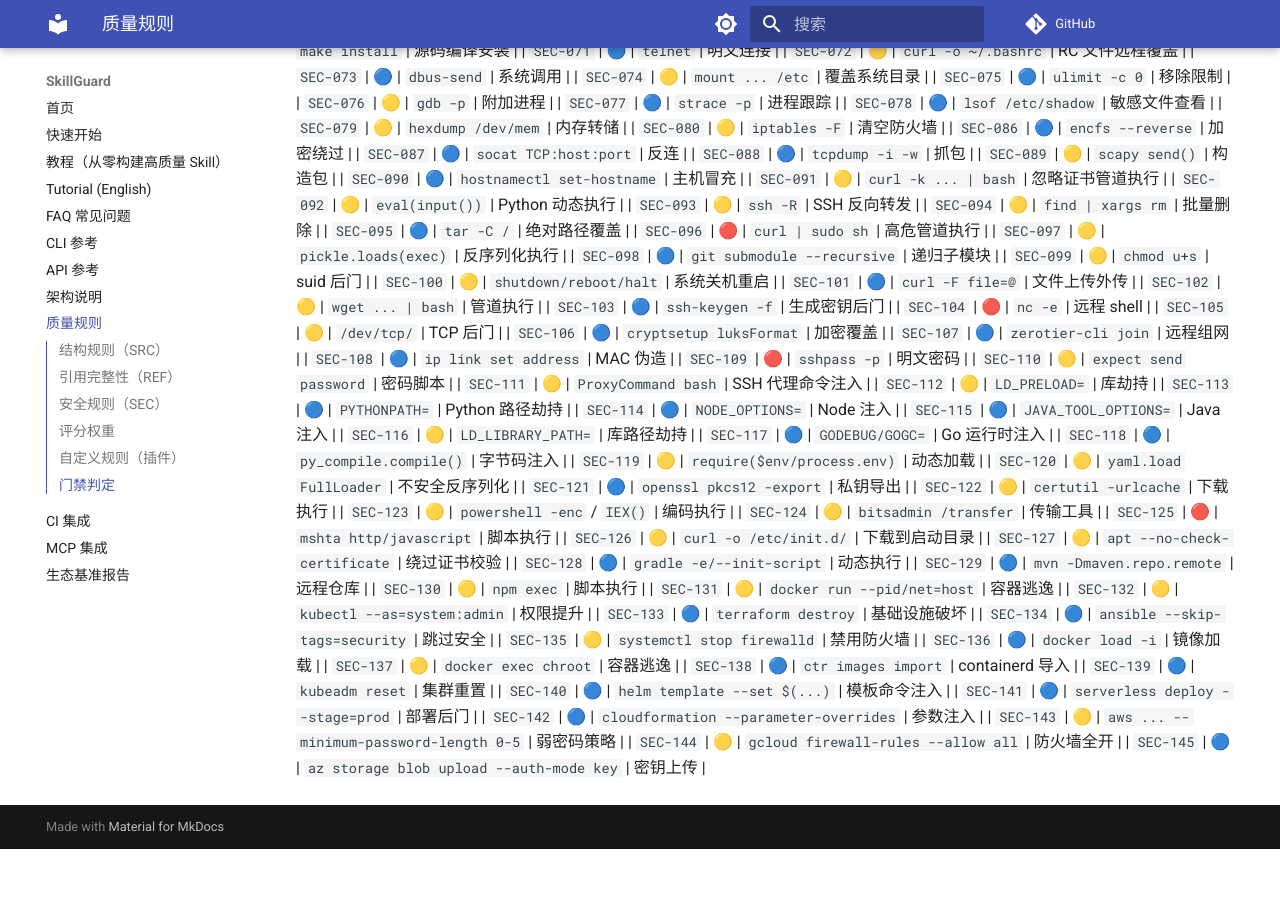
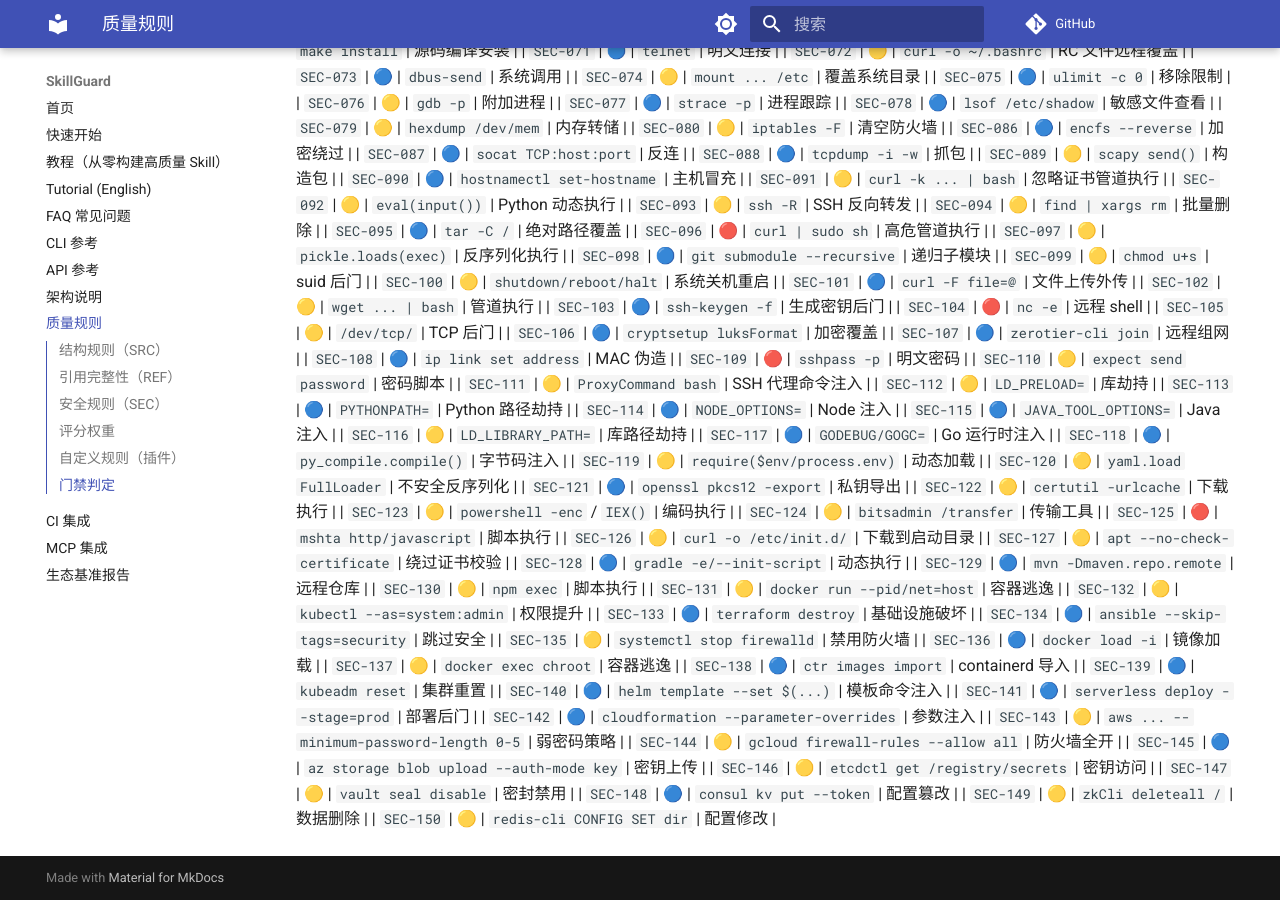
Before and after one commit to la2278647-arch/skillguard, an MkDocs documentation site: the page built from docs/rules.md, in a window 1280 px wide and 900 px high, scrolled down 3366 px. Built offline with MkDocs 1.6.1 and Material for MkDocs 9.7.7, drawn with Linux system fonts in a browser that asks for light colours; comment, search, counter and statistics services are not loaded; before the commit the page ends 4215 px from its top, so only the background shows below that.

Commit message:
docs: sync rule count to 150 (milestone) + rules.md SEC-146..150

```diff
--- a/docs/rules.md
+++ b/docs/rules.md
@@ -195,3 +195,8 @@ passed = (无 ERROR 检查) 且 (无失败测试) 且 (综合评分 ≥ threshol
 | `SEC-143` | 🟡 | `aws ... --minimum-password-length 0-5` | 弱密码策略 |
 | `SEC-144` | 🟡 | `gcloud firewall-rules --allow all` | 防火墙全开 |
 | `SEC-145` | 🔵 | `az storage blob upload --auth-mode key` | 密钥上传 |
+| `SEC-146` | 🟡 | `etcdctl get /registry/secrets` | 密钥访问 |
+| `SEC-147` | 🟡 | `vault seal disable` | 密封禁用 |
+| `SEC-148` | 🔵 | `consul kv put --token` | 配置篡改 |
+| `SEC-149` | 🟡 | `zkCli deleteall /` | 数据删除 |
+| `SEC-150` | 🟡 | `redis-cli CONFIG SET dir` | 配置修改 |
```
Also changed, not shown: README.en.md (+1 -1 lines), README.md (+1 -1 lines).
